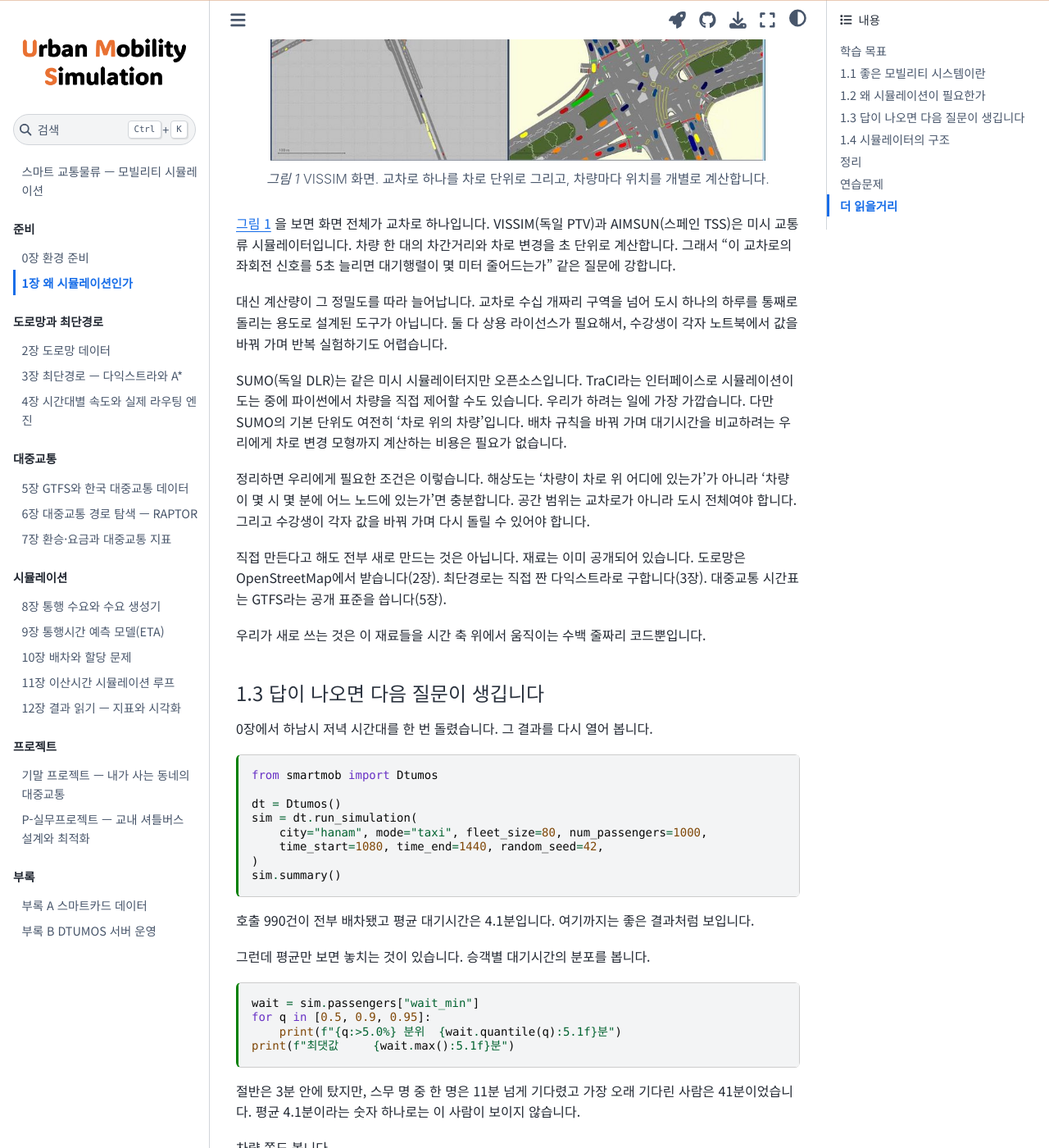
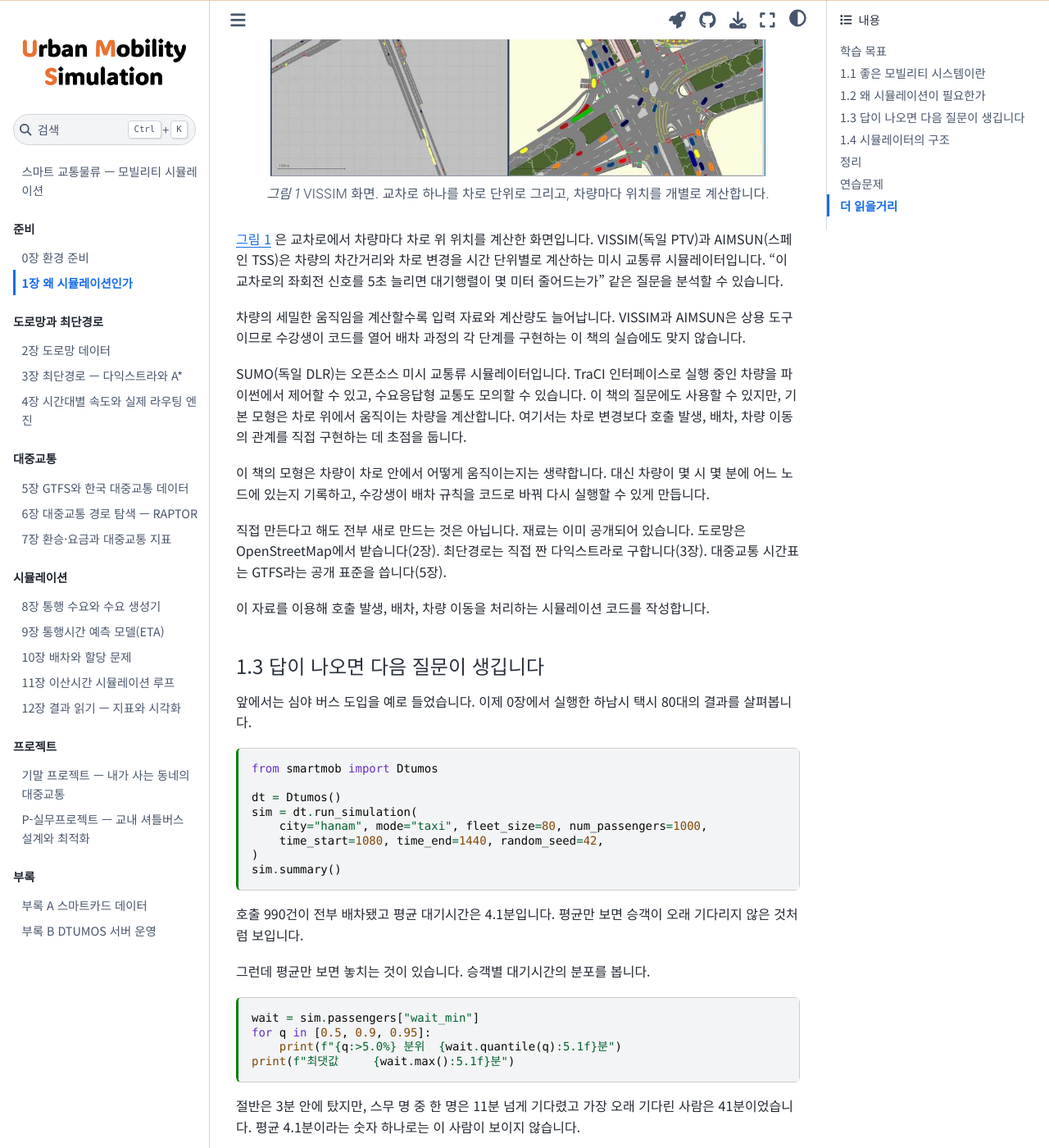
Before and after one commit to jihoyeo/mobility-simulation-book, a Jupyter Book: the page built from ko/ch01_why.md, in a window 1280 px wide and 1400 px high, scrolled down 1617 px. Shown: the whole window at 82% size. Built offline with Jupyter Book 1.0.4 settings and Sphinx 7.4.7 and the Sphinx Book theme 1.1.4, drawn with Linux system fonts in a browser that asks for light colours; some of the changed text lies outside the part shown.

Commit message:
1장 서론의 과장과 단정 표현 다듬기

````diff
--- a/ko/ch01_why.md
+++ b/ko/ch01_why.md
@@ -14,20 +14,20 @@
 
 # 1장 왜 시뮬레이션인가
 
-하남시가 심야에 수요응답형 버스를 20대 넣으려 한다고 해 봅시다. 정해야 할 것이 세 가지입니다. 차량을 어느 차고지에 몇 대씩 둘 것인가, 호출이 여러 건 겹쳤을 때 누구부터 태울 것인가, 그래서 승객이 평균 몇 분을 기다리게 되는가.
+하남시가 심야에 수요응답형 버스 20대를 운행하려 한다고 해 봅시다. 차량을 어느 차고지에 몇 대씩 둘지, 호출이 여러 건 겹쳤을 때 어느 승객에게 먼저 보낼지 정해야 합니다. 배치와 배차 규칙에 따라 승객의 대기시간이 얼마나 달라지는지도 알아야 합니다.
 
-세 번째 질문에 답하지 못하면 앞의 두 개도 정할 수 없습니다. 이 장은 그 답을 어떻게 얻는지에 관한 것입니다.
+실제로 20대를 운행하기 전에 이 운영안들을 어떻게 비교할 수 있을까요? 이 장에서는 시뮬레이션으로 같은 시간대의 운영 조건을 바꿔 가며 비교합니다.
 
 ## 학습 목표
 
 - 시뮬레이션이 실제 운영과 무엇이 다른지 한 문장으로 설명합니다
-- VISSIM·SUMO 같은 기존 도구가 이 문제에 맞지 않는 이유를 댑니다
+- VISSIM·SUMO와 이 책에서 만들 시뮬레이터의 차이를 설명합니다
 - 0장에서 돌린 결과에서 "차량을 줄여도 되는가"라는 질문을 끌어냅니다
-- 이 책이 만들 시뮬레이터의 네 부분을 각각 몇 장에서 다루는지 압니다
+- 시뮬레이터의 네 단계와 각 장의 관계를 설명합니다
 
 ## 1.1 좋은 모빌리티 시스템이란
 
-모빌리티 시스템은 사람과 물건을 옮기는 장치 전부를 말합니다. 지하철과 버스, 택시, 자전거와 전동킥보드, 배달 오토바이, 그리고 두 발까지 포함합니다.
+모빌리티 시스템은 사람과 물건이 이동하는 데 쓰는 수단과 운영 체계를 말합니다. 지하철과 버스, 택시, 자전거와 전동킥보드, 배달 오토바이와 보행이 여기에 포함됩니다.
 
 무엇이 좋은 시스템인지는 누구에게 묻느냐에 따라 다릅니다.
 
@@ -37,21 +37,23 @@
 
 셋은 서로 부딪힙니다. 차를 많이 넣으면 대기시간은 줄지만 빈 차가 늘고, 도로에는 차가 더 늘어납니다.
 
-그래서 "좋다"를 말하려면 무엇을 얼마나 좋게 했는지와, 대신 무엇을 얼마나 포기했는지를 함께 숫자로 내놓아야 합니다.
+그래서 차량을 10대 늘렸을 때 대기시간과 빈 차량 수가 각각 얼마나 달라지는지 함께 계산해야 합니다.
 
-이 책은 그 숫자를 만드는 방법을 다룹니다. 12장에서 지표를 정리할 때 이 세 관점이 다시 나옵니다.
+12장에서는 승객·운영자·도시의 관점에서 이 지표들을 계산합니다.
 
 ## 1.2 왜 시뮬레이션이 필요한가
 
-가장 확실한 답은 실제로 20대를 한 달 굴려 보는 것입니다. 그런데 한 달을 굴려도 얻는 건 시나리오 하나입니다. "10대였으면 어땠을까", "차고지를 두 곳으로 나눴으면", "가까운 차 대신 빨리 도착할 차를 보냈으면" 같은 질문에는 여전히 답할 수 없습니다.
+한 가지 방법은 버스 20대를 한 달 동안 실제로 운행하는 것입니다. 하지만 한 번 운행해서 얻은 기록은 차량 20대와 선택한 배차 규칙의 결과만 보여 줍니다. "10대였으면 어땠을까", "차고지를 두 곳으로 나눴으면" 같은 질문에는 답하기 어렵습니다.
 
 대안끼리 비교하려면 같은 한 달을 조건만 바꿔 다시 관찰해야 하는데, 실제 도시에서는 그렇게 할 수 없습니다.
 
-시뮬레이션은 그 반복 관찰을 계산으로 대신합니다. 도로망 위에 차량과 승객을 올려놓고 시간을 1분씩 밀면서, 몇 시 몇 분에 어떤 차가 어느 지점에 있었고 누구를 태웠는지를 전부 기록합니다. 차량 수를 10대로 바꿔 다시 돌리면, 같은 수요와 같은 도로망 위에서 두 조건의 평균 대기시간을 나란히 놓고 비교할 수 있습니다.
+시뮬레이션은 이 반복 관찰을 계산으로 대신합니다. 이 책의 모형은 시간을 1분 간격으로 진행하며 차량 위치와 승객 상태를 기록합니다. 차량 수를 20대에서 10대로 바꿔 다시 돌리면, 같은 수요와 도로망에서 두 운영안의 대기시간을 비교할 수 있습니다.
+
+이 비교 결과는 모형에 넣은 수요와 통행시간을 전제로 합니다. 호출 시각이나 통행시간이 실제와 다르면 대기시간도 달라집니다. 8장에서는 수요를 만들고, 9장에서는 통행시간 모형을 점검합니다.
 
 ### 이미 있는 도구를 쓰면 되지 않는가
 
-교통 시뮬레이터는 이미 여럿 있습니다. 쓰지 않는 이유는 성능이 나빠서가 아니라, 각 도구가 답하도록 만들어진 질문이 우리 질문과 다르기 때문입니다.
+교통 시뮬레이터는 이미 여럿 있습니다. 어떤 도구를 쓸지는 분석할 질문과 필요한 해상도에 따라 달라집니다.
 
 ```{figure} ../figures/vissim.png
 :name: fig-vissim
@@ -60,21 +62,21 @@
 VISSIM 화면. 교차로 하나를 차로 단위로 그리고, 차량마다 위치를 개별로 계산합니다.
 ```
 
-{numref}`fig-vissim` 을 보면 화면 전체가 교차로 하나입니다. VISSIM(독일 PTV)과 AIMSUN(스페인 TSS)은 미시 교통류 시뮬레이터입니다. 차량 한 대의 차간거리와 차로 변경을 초 단위로 계산합니다. 그래서 "이 교차로의 좌회전 신호를 5초 늘리면 대기행렬이 몇 미터 줄어드는가" 같은 질문에 강합니다.
+{numref}`fig-vissim` 은 교차로에서 차량마다 차로 위 위치를 계산한 화면입니다. VISSIM(독일 PTV)과 AIMSUN(스페인 TSS)은 차량의 차간거리와 차로 변경을 시간 단위별로 계산하는 미시 교통류 시뮬레이터입니다. "이 교차로의 좌회전 신호를 5초 늘리면 대기행렬이 몇 미터 줄어드는가" 같은 질문을 분석할 수 있습니다.
 
-대신 계산량이 그 정밀도를 따라 늘어납니다. 교차로 수십 개짜리 구역을 넘어 도시 하나의 하루를 통째로 돌리는 용도로 설계된 도구가 아닙니다. 둘 다 상용 라이선스가 필요해서, 수강생이 각자 노트북에서 값을 바꿔 가며 반복 실험하기도 어렵습니다.
+차량의 세밀한 움직임을 계산할수록 입력 자료와 계산량도 늘어납니다. VISSIM과 AIMSUN은 상용 도구이므로 수강생이 코드를 열어 배차 과정의 각 단계를 구현하는 이 책의 실습에도 맞지 않습니다.
 
-SUMO(독일 DLR)는 같은 미시 시뮬레이터지만 오픈소스입니다. TraCI라는 인터페이스로 시뮬레이션이 도는 중에 파이썬에서 차량을 직접 제어할 수도 있습니다. 우리가 하려는 일에 가장 가깝습니다. 다만 SUMO의 기본 단위도 여전히 '차로 위의 차량'입니다. 배차 규칙을 바꿔 가며 대기시간을 비교하려는 우리에게 차로 변경 모형까지 계산하는 비용은 필요가 없습니다.
+SUMO(독일 DLR)는 오픈소스 미시 교통류 시뮬레이터입니다. TraCI 인터페이스로 실행 중인 차량을 파이썬에서 제어할 수 있고, 수요응답형 교통도 모의할 수 있습니다. 이 책의 질문에도 사용할 수 있지만, 기본 모형은 차로 위에서 움직이는 차량을 계산합니다. 여기서는 차로 변경보다 호출 발생, 배차, 차량 이동의 관계를 직접 구현하는 데 초점을 둡니다.
 
-정리하면 우리에게 필요한 조건은 이렇습니다. 해상도는 '차량이 차로 위 어디에 있는가'가 아니라 '차량이 몇 시 몇 분에 어느 노드에 있는가'면 충분합니다. 공간 범위는 교차로가 아니라 도시 전체여야 합니다. 그리고 수강생이 각자 값을 바꿔 가며 다시 돌릴 수 있어야 합니다.
+이 책의 모형은 차량이 차로 안에서 어떻게 움직이는지는 생략합니다. 대신 차량이 몇 시 몇 분에 어느 노드에 있는지 기록하고, 수강생이 배차 규칙을 코드로 바꿔 다시 실행할 수 있게 만듭니다.
 
 직접 만든다고 해도 전부 새로 만드는 것은 아닙니다. 재료는 이미 공개되어 있습니다. 도로망은 OpenStreetMap에서 받습니다(2장). 최단경로는 직접 짠 다익스트라로 구합니다(3장). 대중교통 시간표는 GTFS라는 공개 표준을 씁니다(5장).
 
-우리가 새로 쓰는 것은 이 재료들을 시간 축 위에서 움직이는 수백 줄짜리 코드뿐입니다.
+이 자료를 이용해 호출 발생, 배차, 차량 이동을 처리하는 시뮬레이션 코드를 작성합니다.
 
 ## 1.3 답이 나오면 다음 질문이 생깁니다
 
-0장에서 하남시 저녁 시간대를 한 번 돌렸습니다. 그 결과를 다시 열어 봅니다.
+앞에서는 심야 버스 도입을 예로 들었습니다. 이제 0장에서 실행한 하남시 택시 80대의 결과를 살펴봅니다.
 
 ```{code-cell} python
 from smartmob import Dtumos
@@ -87,7 +89,7 @@
 sim.summary()
 ```
 
-호출 990건이 전부 배차됐고 평균 대기시간은 4.1분입니다. 여기까지는 좋은 결과처럼 보입니다.
+호출 990건이 전부 배차됐고 평균 대기시간은 4.1분입니다. 평균만 보면 승객이 오래 기다리지 않은 것처럼 보입니다.
 
 그런데 평균만 보면 놓치는 것이 있습니다. 승객별 대기시간의 분포를 봅니다.
 
@@ -109,9 +111,9 @@
 print(f"빈 차 평균          {r['empty_vehicle_num'].mean():.1f}대")
 ```
 
-승객을 태우고 있던 차는 평균 10대뿐입니다. 31대는 그냥 서 있었습니다.
+시간대별로 승객을 태우고 있던 차량은 평균 10대였고, 빈 차량은 평균 31대였습니다.
 
-여기서 질문이 생깁니다. 차량을 절반으로 줄이면 대기시간은 얼마나 늘어날까요? 40대로도 41분 기다린 사람이 더 늘지 않는다면, 나머지 40대는 다른 지역에 두는 편이 낫습니다.
+차량을 절반으로 줄이면 평균 대기시간과 오래 기다리는 승객 수는 어떻게 달라질까요? 990건 중 배차되지 못한 호출이 생기는지도 확인합니다.
 
 이 질문에 답하려면 같은 저녁을 차량 40대로 다시 돌려 봐야 합니다. 실제 운영에서는 불가능하고, 시뮬레이터에서는 인자 하나를 바꾸면 됩니다.
 
@@ -121,38 +123,38 @@
 
 ## 1.4 시뮬레이터의 구조
 
-우리가 만들 시뮬레이터는 네 부분으로 나뉩니다.
+우리가 만들 시뮬레이터는 네 단계로 나뉩니다.
 
 ```{figure} ../figures/ch01_framework.png
 :name: fig-framework
 :width: 85%
 
-시뮬레이터의 네 부분. 데이터를 넣어 모델을 보정하고, 그 위에서 서비스를 운영한 뒤, 결과를 지표와 그림으로 냅니다.
+시뮬레이터의 네 단계. 데이터를 넣어 모형을 보정하고, 그 위에서 서비스를 운영한 뒤, 결과를 지표와 그림으로 냅니다.
 ```
 
-{numref}`fig-framework` 의 각 상자는 이 책의 장에 그대로 대응합니다.
+{numref}`fig-framework` 은 데이터 준비, 모형 보정, 서비스 운영, 결과 분석의 네 단계를 보여 줍니다. 서비스 운영 단계는 수요와 차량 생성, 재배치, 배차, 차량 이동으로 다시 나뉩니다. 이 책에서 다루는 구성요소와 장의 관계는 다음과 같습니다.
 
 | 그림의 부분 | 하는 일 | 다루는 장 |
 |---|---|---|
-| Data | 도로망, 대중교통 시간표, 과거 통행 기록을 모읍니다 | 2장, 5장, 8장 |
-| Calibration | 두 지점 사이가 실제로 몇 분 걸리는지 예측하는 모델을 만듭니다 | 3~4장, 9장 |
-| Demand & Supply Generator | 언제 어디서 몇 명이 호출할지, 차량은 몇 대를 어디에 둘지 정합니다 | 8장 |
-| Dispatch Algorithm | 호출이 겹쳤을 때 어느 차를 보낼지 정합니다 | 10~11장 |
-| Vehicle Router | 정해진 차를 실제 도로 위로 움직입니다 | 3~4장 |
-| Outputs | 지표를 계산하고 화면에 그립니다 | 12장 |
+| Data | 도로망, 대중교통 시간표, 과거 통행 기록을 준비합니다 | 2장, 5장, 8장 |
+| Calibration | 두 지점 사이의 통행시간을 계산하거나 예측합니다 | 3~4장, 9장 |
+| Demand & Supply Generator | 호출이 발생하는 시각과 위치, 차량의 수와 초기 위치를 정합니다 | 8장 |
+| Dispatch Algorithm | 호출이 겹쳤을 때 어느 차량을 보낼지 정합니다 | 10~11장 |
+| Vehicle Router | 도로망을 따라 차량 위치를 갱신합니다 | 3~4장 |
+| Outputs | 대기시간과 차량 상태를 계산하고 그림으로 나타냅니다 | 12장 |
 
-`Vehicle Relocation Algorithm` 은 이 책에서 다루지 않습니다. 빈 차를 수요가 많은 곳으로 미리 옮기는 문제인데, 배차와 수요 예측을 둘 다 알아야 손댈 수 있습니다. 프로젝트 B에서 여유가 있는 팀이 도전할 만한 주제입니다.
+차량 재배치 알고리즘(Vehicle Relocation Algorithm)은 이 책에서 다루지 않습니다. 빈 차를 수요가 많은 곳으로 미리 옮기는 문제인데, 배차와 수요 예측을 둘 다 알아야 손댈 수 있습니다. 프로젝트 B에서 여유가 있는 팀이 도전할 만한 주제입니다.
 
-가운데의 ETA 모델이 왜 필요한지가 처음에는 잘 안 보입니다. 배차 알고리즘은 "어느 차가 가장 빨리 도착하는가"를 알아야 하는데, 그 값이 곧 ETA입니다. 직선거리로 어림하면 강을 건너야 하는 차를 가깝다고 잘못 고릅니다. 3장에서 도로망 위 최단경로로, 9장에서 실제 통행 기록으로 학습한 모델로 이 값을 구합니다.
+배차 알고리즘은 각 차량이 승객에게 도착하는 데 몇 분이 걸리는지 알아야 합니다. 이 값을 예상 도착시간(ETA, estimated time of arrival)이라고 합니다. 직선거리만 쓰면 강 건너에 있는 차량을 가장 가깝다고 잘못 고를 수 있습니다. 3장에서는 도로망의 최단경로로, 9장에서는 과거 통행 기록으로 학습한 모형으로 ETA를 구합니다.
 
 ## 정리
 
 - 시뮬레이터는 같은 하루를 조건만 바꿔 여러 번 돌려 보는 장치입니다
-- VISSIM·SUMO는 차로 단위 해상도를 위해 만들어졌고, 우리가 필요한 것은 도시 단위 범위입니다
+- 이 책에서는 차로 변경을 생략하고 호출 발생, 배차, 차량 이동을 직접 구현합니다
 - 평균만 보면 41분 기다린 승객이 보이지 않습니다. 분포를 함께 봐야 합니다
 - 하남시 80대 시나리오에서 승객을 태운 차는 평균 10대, 빈 차는 31대였습니다
-- {numref}`fig-framework` 의 각 상자가 2장부터 12장까지에 하나씩 대응합니다
-- 2장에서는 첫 번째 상자인 도로망 데이터를 직접 열어 봅니다
+- 시뮬레이터의 네 단계와 구성요소를 2장부터 12장까지 나누어 다룹니다
+- 2장에서는 도로망 데이터를 직접 열어 봅니다
 
 ## 연습문제
 
````
